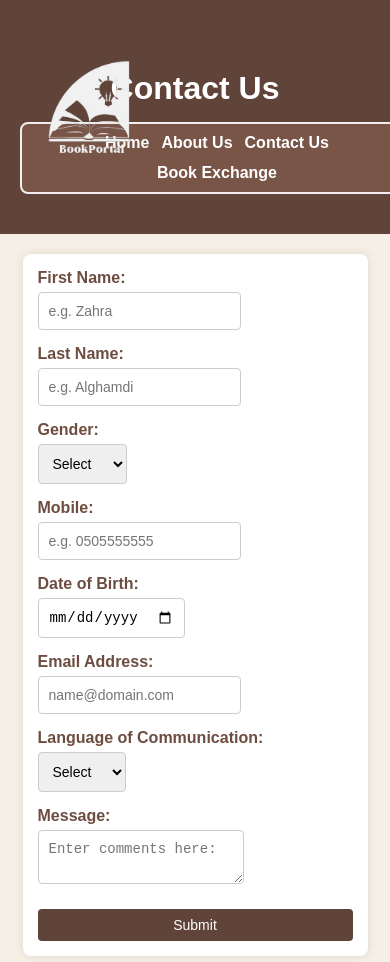
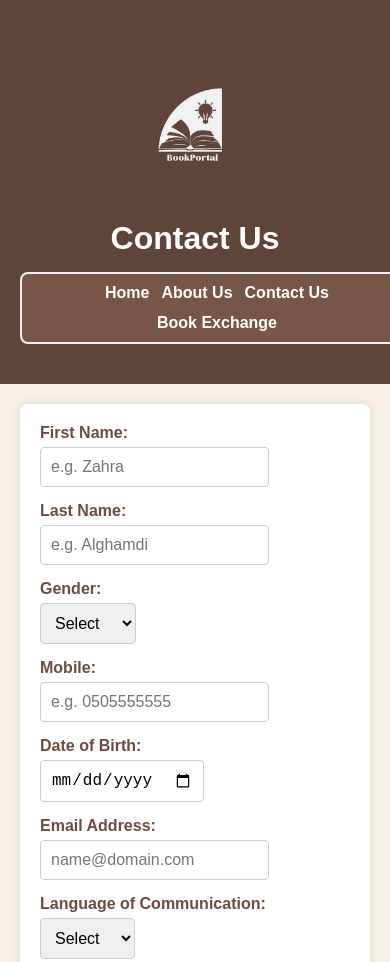
Before and after one commit to lenaS7/BookPortal-webdev, a plain HTML site: page HTML/contactUs.html in a window 390 px wide. Shown: the top 962 px of the page. Drawn offline with Linux system fonts and the light colour scheme.

Commit message:
edit media(2)

```diff
--- a/CSS/contactUs.css
+++ b/CSS/contactUs.css
@@ -136,16 +136,15 @@
     width: 100%;
     text-align: center;
 }
+@media (max-width: 768px) {
+    .logo {
+        position: relative;
+        width: 150px;
+        margin: 0 auto;
+        display: block;
+    }
+}
 @media (max-width: 576px) {
-    .contact-form {
-        width: 90%;
-        padding: 15px;
-    }
-
-    .form-control {
-        font-size: 14px;
-    }
-
     .form-group {
         flex-direction: column;
         align-items: flex-start;
@@ -154,12 +153,4 @@
     .form-group label {
         width: 100%;
     }
-
-    button[type="submit"] {
-        width: 100%;
-    }
-
-    nav {
-        max-width: 100%;
-    }
 }
```
